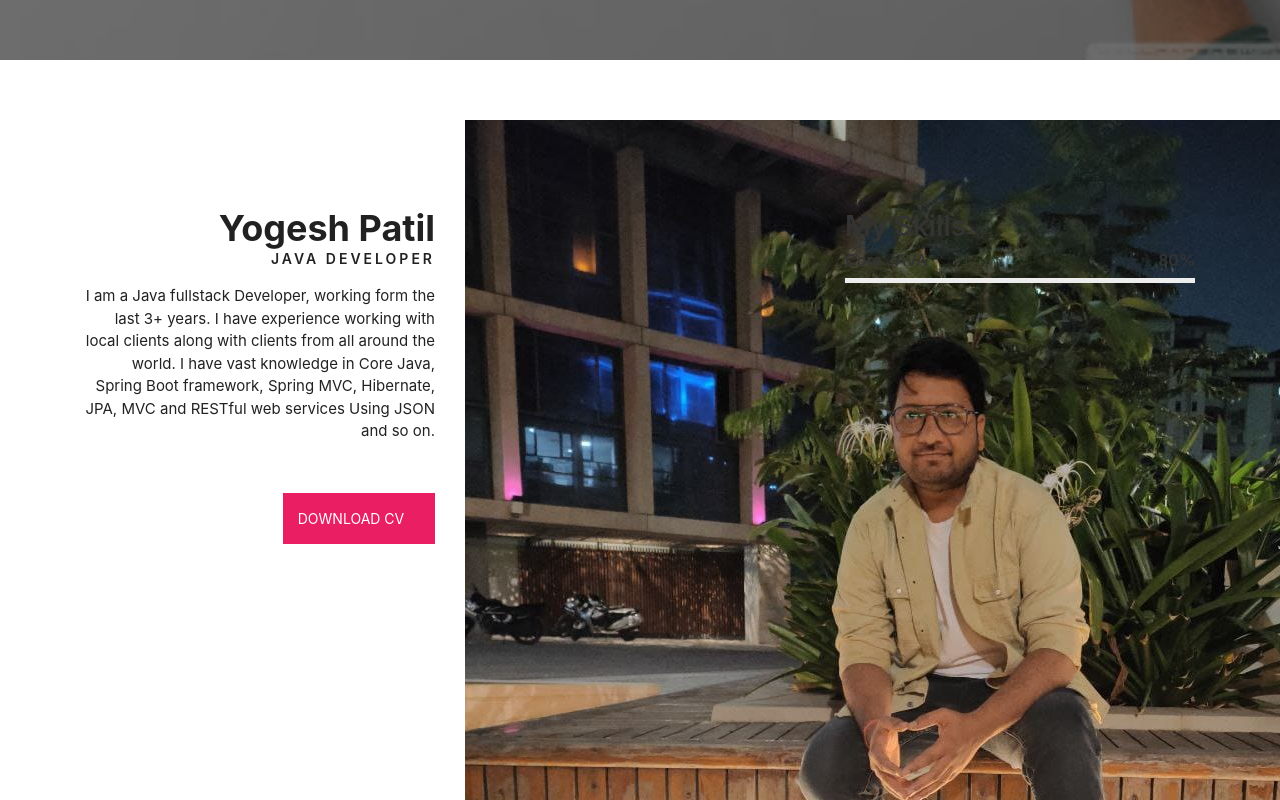
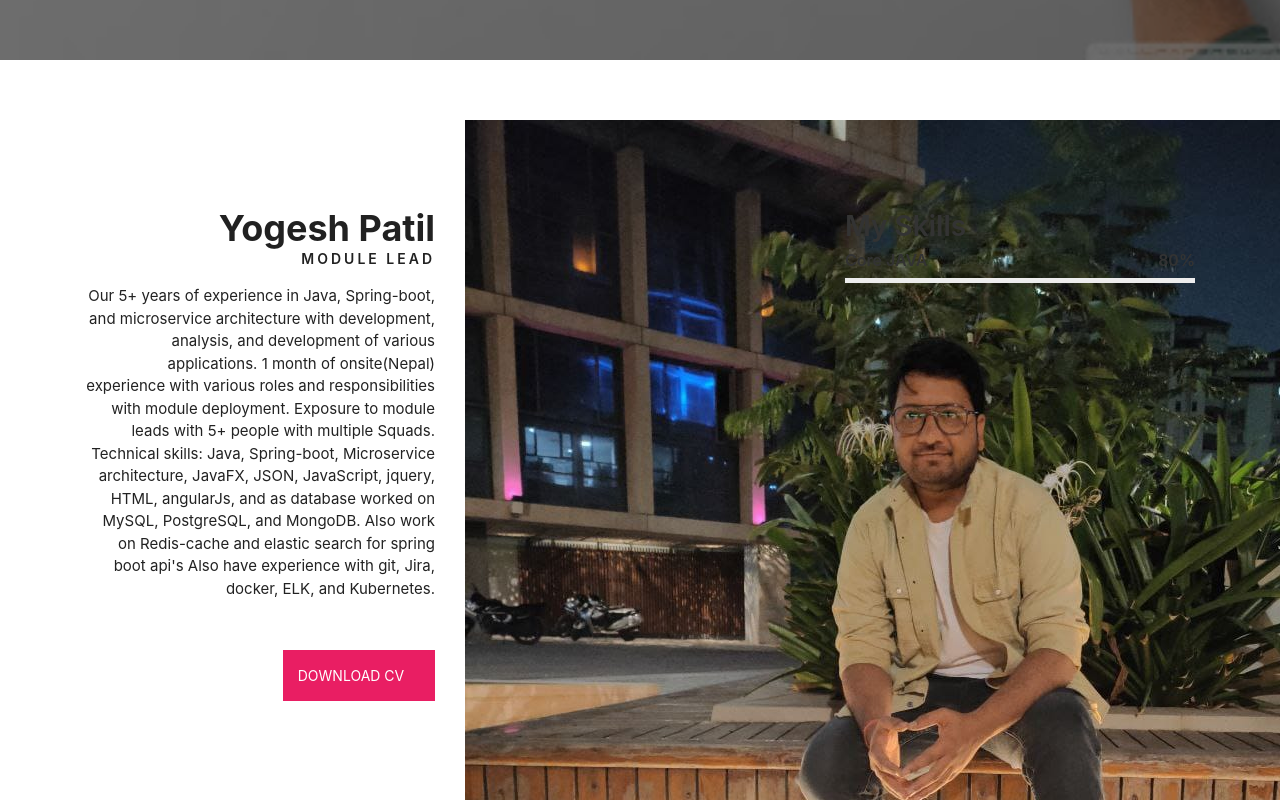
Before and after one commit to ysp1893/yogecode.github.io, a plain HTML site: page index.html in a window 1280 px wide. Shown: the part 546-1346 px from the top of the page. Drawn offline with nearby package versions, Linux system fonts and the light colour scheme.

Commit message:
update bio and position

```diff
--- a/index.html
+++ b/index.html
@@ -78,10 +78,16 @@
     			<div class="col-md-4 col-xs-12 col-sm-6 col-lg-4">
     				<div class="about-text-left">
     					<h2>Yogesh Patil</h2>
-    					<h3>Java Developer</h3>
+    					<h3>Module Lead</h3>
     					<p>
 
-                I am a Java fullstack Developer, working form the last 3+ years. I have experience working with local clients along with clients from all around the world. I have vast knowledge in Core Java, Spring Boot framework, Spring MVC, Hibernate, JPA, MVC and RESTful web services Using JSON and so on.
+                Our 5+ years of experience in Java, Spring-boot, and microservice architecture with development, analysis, and development of various applications.
+1 month of onsite(Nepal) experience with various roles and responsibilities with module deployment.
+Exposure to module leads with 5+ people with multiple Squads.
+Technical skills:
+Java, Spring-boot, Microservice architecture, JavaFX, JSON, JavaScript, jquery, HTML, angularJs, and as database worked on MySQL, PostgreSQL, and MongoDB.
+Also work on Redis-cache and elastic search for spring boot api's
+Also have experience with git, Jira, docker, ELK, and Kubernetes.
 
     					</p>
     					<a href="img/about/Yogesh_Patil_CV.pdf" download="">Download CV &nbsp; &nbsp;
```
